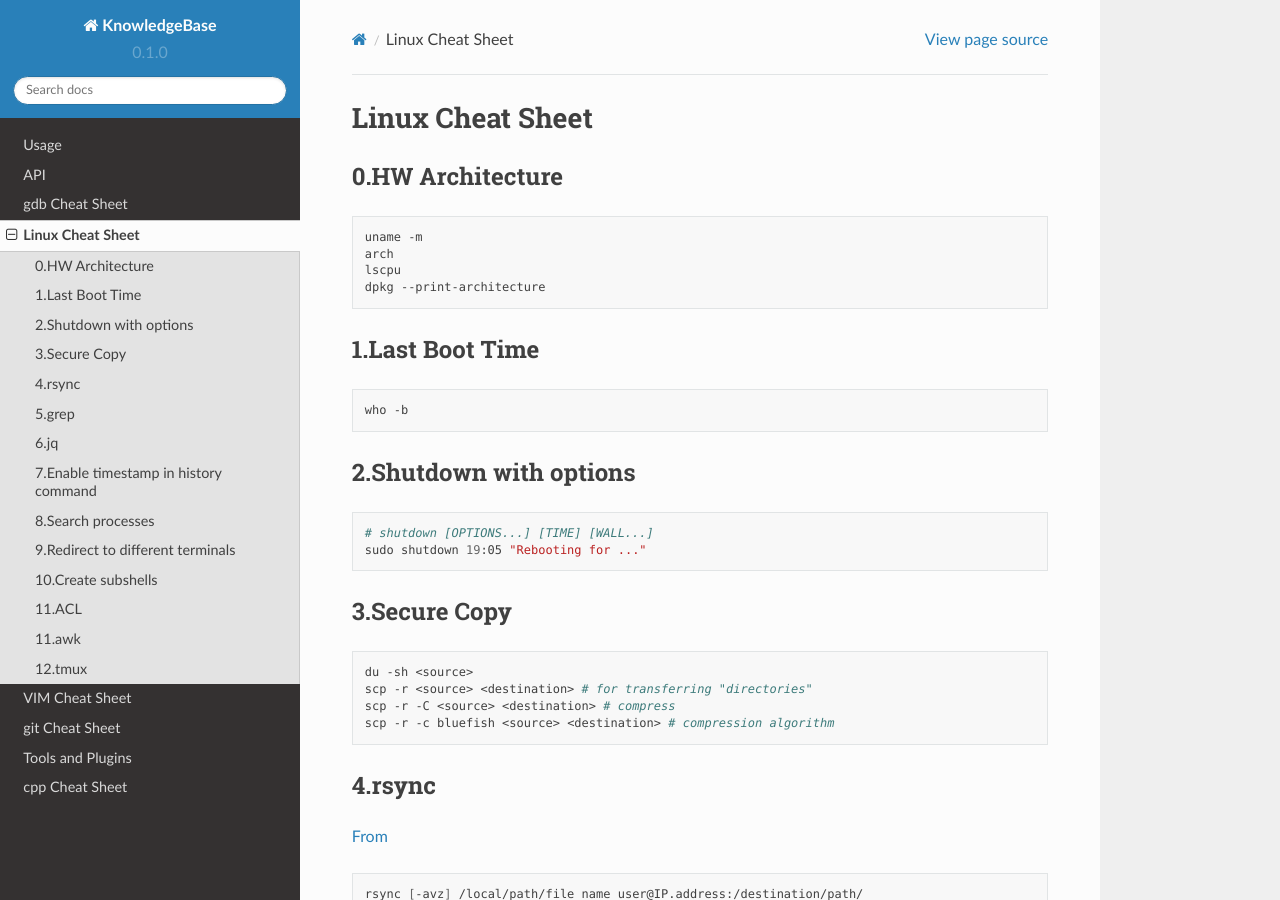
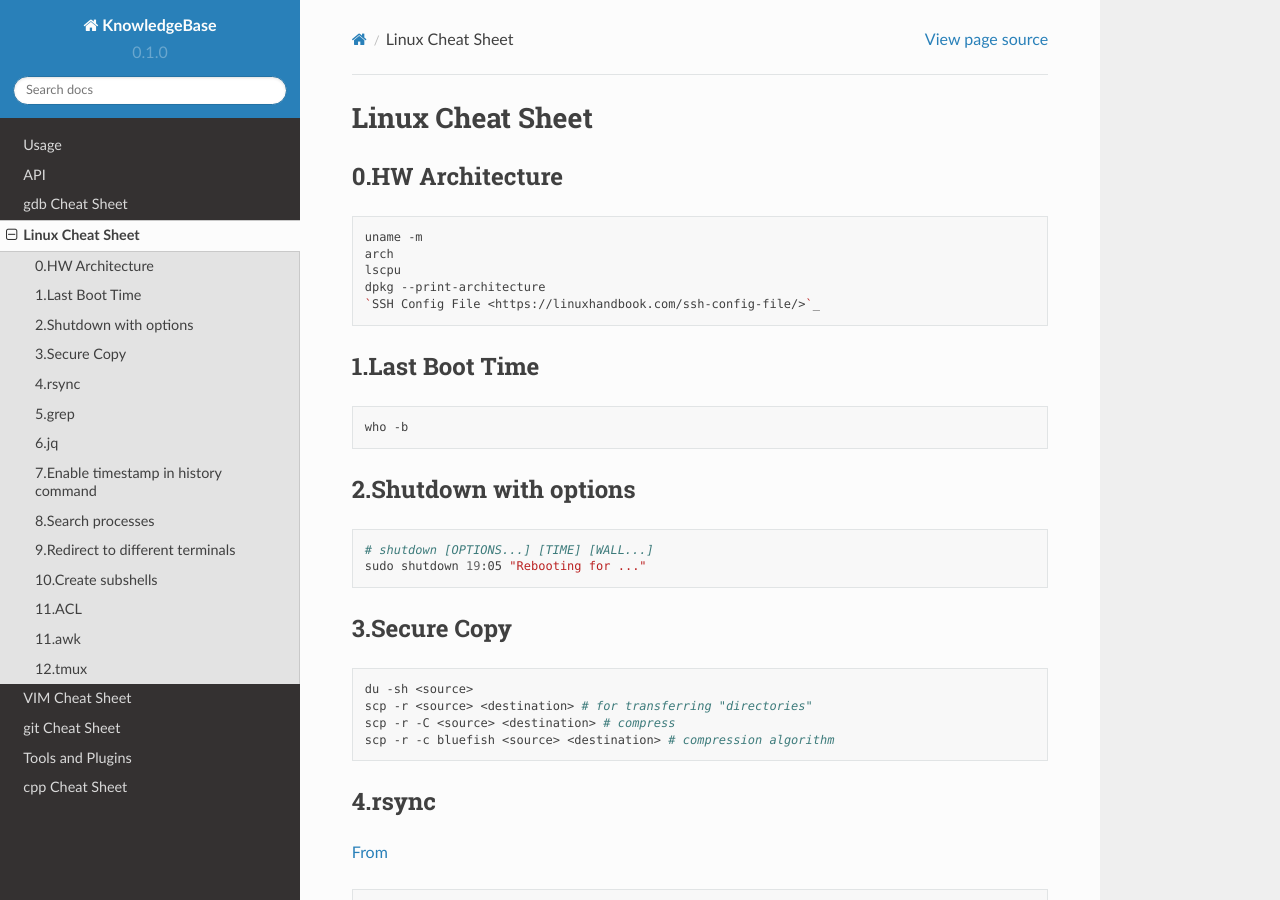
Before and after one commit to celikelozdinc/KnowledgeBase, a Sphinx documentation site: the page built from docs/source/linux.rst, in a window 1280 px wide and 900 px high. Built offline with Sphinx 7.4.7 and the Read the Docs theme 2.0.0, drawn with Linux system fonts in a browser that asks for light colours.

Commit message:
Update linux.rst with ssh config file

```diff
--- a/docs/source/linux.rst
+++ b/docs/source/linux.rst
@@ -12,6 +12,7 @@
    arch
    lscpu
    dpkg --print-architecture
+   `SSH Config File <https://linuxhandbook.com/ssh-config-file/>`_
 
 1.Last Boot Time
 -----------------
```
